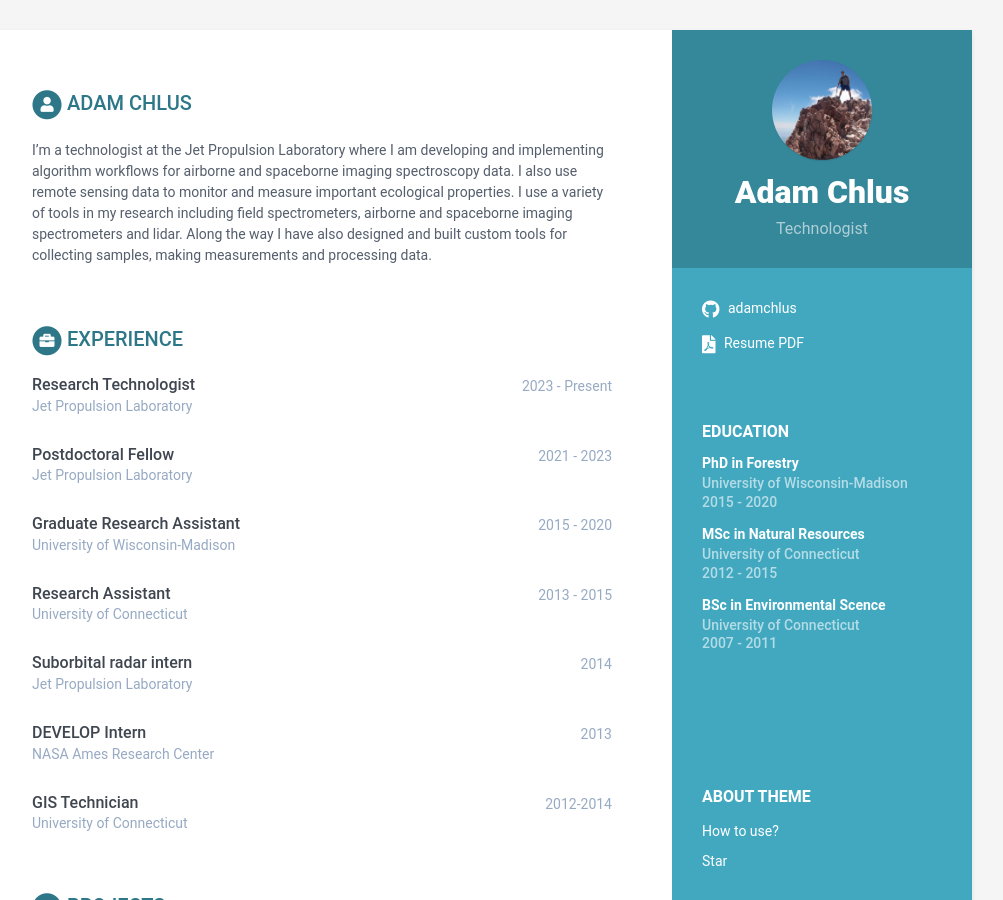
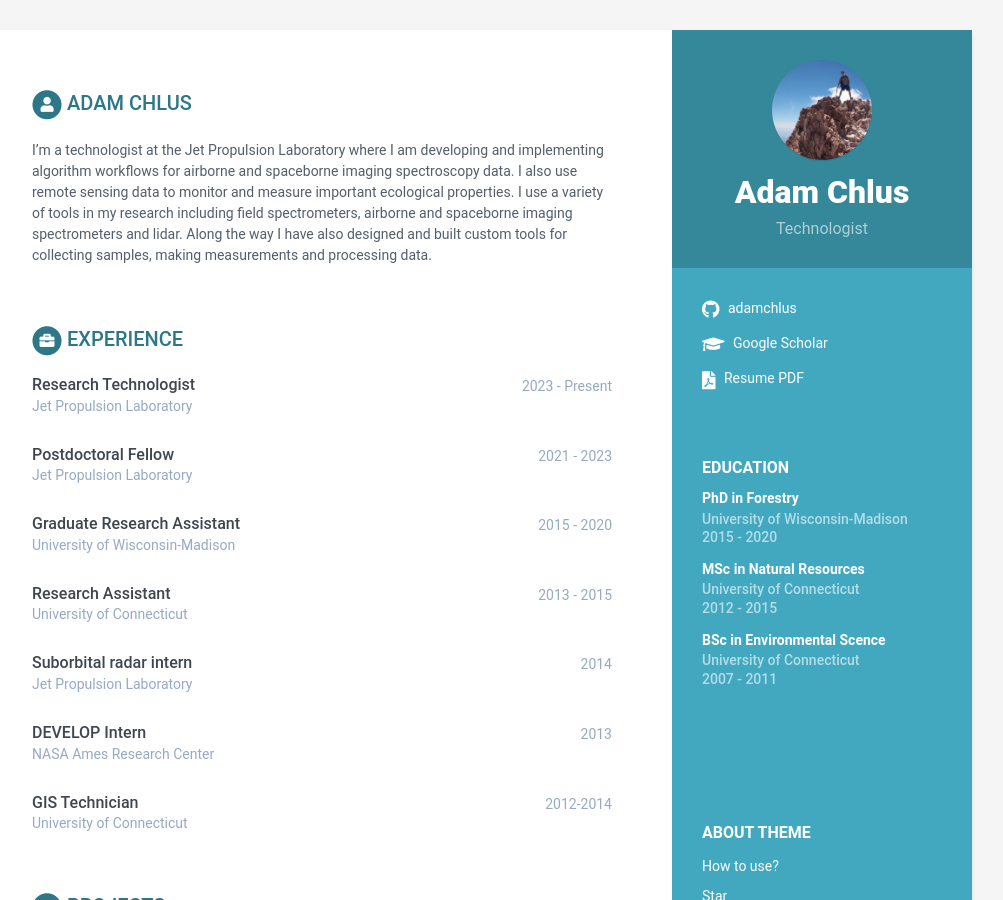
Before and after one commit to adamchlus/adamchlus.github.io, a Jekyll site: the page built from index.html, in a window 1280 px wide and 900 px high. Shown: the whole window, without its empty margins (168-1171 px from the left). Built offline with Jekyll 4.4.1, drawn with Linux system fonts in a browser that asks for light colours.

Commit message:
Added google scholar

```diff
--- a/_data/data.yml
+++ b/_data/data.yml
@@ -27,6 +27,7 @@ sidebar:
     stack-overflow: # Number/Username, e.g. 123456/alandoe
     codewars:
     goodreads: # Number-Username, e.g. 123456-alandoe
+    scholar: https://scholar.google.com/citations?user=0BdzkDgAAAAJ&hl
     pdf: https://github.com/adamchlus/adamchlus.github.io/tree/master/assets/Adam_Chlus_CV_20230503.pdf
 
     interests:
--- a/_includes/contact.html
+++ b/_includes/contact.html
@@ -91,11 +91,20 @@
     </li>
     {% endif %}
 
+    {% if sidebar.scholar %}
+    <li class="pdf"><i class="fas fa-graduation-cap"></i>
+      <a href="{{ sidebar.scholar}}" target="_blank">Google Scholar</a>
+    </li>
+    {% endif %}
+
     {% if sidebar.pdf %}
     <li class="pdf"><i class="fas fa-file-pdf"></i>
       <a href="{{ sidebar.pdf }}" target="_blank">Resume PDF</a>
     </li>
     {% endif %}
 
+
+
+
   </ul>
 </div><!--//contact-container-->
```
